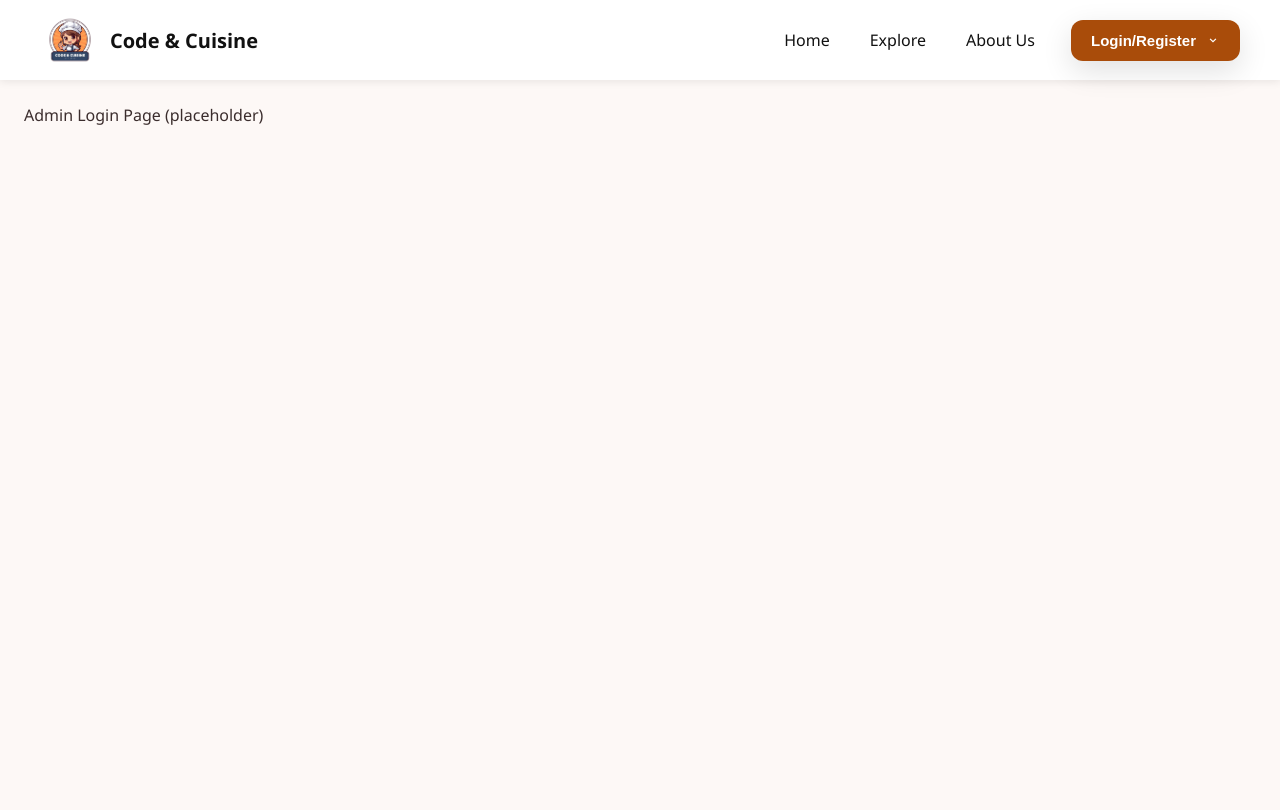
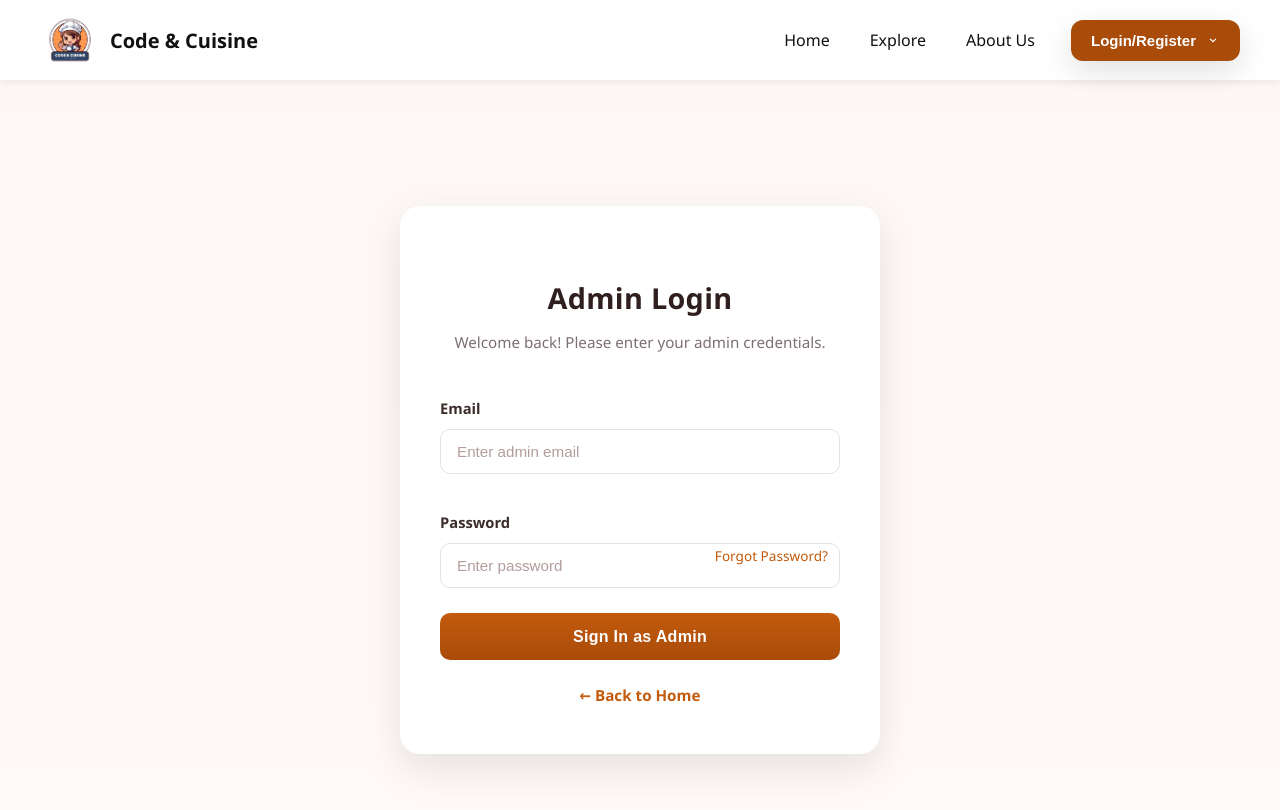
Before and after one commit to SujalGajera/Code-Cuisines, a React (Create React App) app: page /login/admin in a window 1280 px wide. Shown: the top 810 px of the page. Built offline with nearby package versions, Linux system fonts and the light colour scheme.

Commit message:
Sujal: I have added admin login files to my userstory and for long purposes

```diff
--- a/src/App.js
+++ b/src/App.js
@@ -6,6 +6,10 @@ import Navbar from './Sujal/Navbar';
 
 // Landing
 import Home from './Sujal/Home';
+
+// Admin screens
+import AdminSignIn from './Sujal/AdminSignIn';
+import AdminForgot from './Sujal/AdminForgot';
 
 // Customer screens
 import CustomerLogin from './Yubi/CustomerLogin';
@@ -35,6 +39,10 @@ function App() {
         <Route path="/explore" element={<Explore />} />
         <Route path="/about" element={<About />} />
 
+        {/* Admin Pages */}
+        <Route path="/login/admin" element={<AdminSignIn />} />
+        <Route path="/admin/forgot" element={<AdminForgot />} />
+
         {/* Customer auth & app */}
         <Route path="/login/customer" element={<CustomerLogin />} />
         <Route path="/customer/login" element={<Navigate to="/login/customer" replace />} />
--- /dev/null
+++ b/src/Sujal/AdminForgot.css
@@ -0,0 +1,145 @@
+/* ===== ADMIN FORGOT PASSWORD PAGE ===== */
+.admin-forgot-page {
+  min-height: 100vh;
+  display: flex;
+  justify-content: center;
+  align-items: center;
+  background: linear-gradient(180deg, #fdf8f6 0%, #fffaf8 100%);
+  padding: 40px 20px;
+  font-family: "Segoe UI", Tahoma, Geneva, Verdana, sans-serif;
+}
+
+.admin-forgot-card {
+  background: #ffffff;
+  padding: 3rem 2.5rem;
+  border-radius: 20px;
+  box-shadow: 0 15px 40px rgba(0, 0, 0, 0.1);
+  width: 100%;
+  max-width: 480px;
+  text-align: center;
+  transition: transform 0.3s ease, box-shadow 0.3s ease;
+}
+
+.admin-forgot-card:hover {
+  transform: translateY(-3px);
+  box-shadow: 0 18px 45px rgba(0, 0, 0, 0.12);
+}
+
+/* Titles */
+.forgot-title {
+  font-weight: 700;
+  font-size: 1.8rem;
+  color: #2f1f1f;
+  margin-bottom: 0.5rem;
+  letter-spacing: 0.3px;
+}
+
+.forgot-subtitle {
+  color: #7c6f6f;
+  font-size: 0.95rem;
+  margin-bottom: 2rem;
+  line-height: 1.4;
+}
+
+/* Form */
+.forgot-form {
+  display: flex;
+  flex-direction: column;
+  text-align: left;
+}
+
+label {
+  font-weight: 600;
+  color: #3c2c2c;
+  margin-bottom: 0.4rem;
+  font-size: 0.92rem;
+}
+
+.input-group {
+  position: relative;
+  margin-bottom: 1.6rem;
+}
+
+.input-group input {
+  width: 100%;
+  padding: 0.8rem 1rem;
+  border: 1px solid #e8e2df;
+  border-radius: 10px;
+  background-color: #fff;
+  font-size: 0.95rem;
+  transition: all 0.3s ease;
+  color: #3c2c2c;
+}
+
+.input-group input::placeholder {
+  color: #b39c9c;
+}
+
+.input-group input:focus {
+  outline: none;
+  border-color: #c35a0c;
+  box-shadow: 0 0 6px rgba(195, 90, 12, 0.25);
+  background-color: #fffdfb;
+}
+
+/* Messages */
+.message-text {
+  text-align: center;
+  font-size: 0.9rem;
+  font-weight: 500;
+  margin-bottom: 1rem;
+}
+
+.message-text.error {
+  color: #b32626;
+}
+
+.message-text.success {
+  color: #2e8b57;
+}
+
+/* Button */
+.btn-primary {
+  width: 100%;
+  background: linear-gradient(180deg, #c35a0c 0%, #a94c0a 100%);
+  color: #fff;
+  border: none;
+  border-radius: 10px;
+  padding: 0.9rem;
+  font-size: 1rem;
+  font-weight: 600;
+  cursor: pointer;
+  transition: all 0.25s ease;
+  letter-spacing: 0.3px;
+}
+
+.btn-primary:hover {
+  background: linear-gradient(180deg, #d96a10 0%, #b7540b 100%);
+  transform: translateY(-2px);
+  box-shadow: 0 4px 10px rgba(195, 90, 12, 0.35);
+}
+
+/* Back link */
+.back-link {
+  margin-top: 1.5rem;
+  text-align: center;
+}
+
+.back-link a {
+  color: #c35a0c;
+  font-weight: 600;
+  text-decoration: none;
+  font-size: 0.95rem;
+}
+
+.back-link a:hover {
+  text-decoration: underline;
+}
+
+/* Responsive */
+@media (max-width: 768px) {
+  .admin-forgot-card {
+    padding: 2.2rem 1.6rem;
+    max-width: 90%;
+  }
+}
--- /dev/null
+++ b/src/Sujal/AdminForgot.js
@@ -0,0 +1,61 @@
+import React, { useState } from "react";
+import { Link } from "react-router-dom";
+import "./AdminForgot.css";
+
+export default function AdminForgot() {
+  const [email, setEmail] = useState("");
+  const [message, setMessage] = useState("");
+
+  const handleReset = (e) => {
+    e.preventDefault();
+    if (!email.trim()) {
+      setMessage("⚠️ Please enter your email address.");
+    } else if (!/\S+@\S+\.\S+/.test(email)) {
+      setMessage("⚠️ Please enter a valid email address.");
+    } else {
+      setMessage("✅ Password reset link sent successfully!");
+      setEmail("");
+    }
+  };
+
+  return (
+    <div className="admin-forgot-page">
+      <div className="admin-forgot-card">
+        <h2 className="forgot-title">Forgot Password</h2>
+        <p className="forgot-subtitle">
+          Enter your admin email and we’ll send you a link to reset your password.
+        </p>
+
+        <form onSubmit={handleReset} className="forgot-form">
+          <label>Email</label>
+          <div className="input-group">
+            <input
+              type="email"
+              placeholder="you@example.com"
+              value={email}
+              onChange={(e) => setEmail(e.target.value)}
+            />
+          </div>
+
+          {message && (
+            <p
+              className={`message-text ${
+                message.startsWith("✅") ? "success" : "error"
+              }`}
+            >
+              {message}
+            </p>
+          )}
+
+          <button type="submit" className="btn-primary">
+            Send Reset Link
+          </button>
+
+          <div className="back-link">
+            <Link to="/login/admin">← Back to Login</Link>
+          </div>
+        </form>
+      </div>
+    </div>
+  );
+}
--- /dev/null
+++ b/src/Sujal/AdminSignIn.css
@@ -0,0 +1,158 @@
+/* ===== ADMIN LOGIN PAGE ===== */
+.admin-login-page {
+  min-height: 100vh;
+  display: flex;
+  justify-content: center;
+  align-items: center;
+  background: linear-gradient(180deg, #fdf8f6 0%, #fffaf8 100%);
+  padding: 40px 20px;
+  font-family: "Segoe UI", Tahoma, Geneva, Verdana, sans-serif;
+}
+
+.admin-login-card {
+  background: #ffffff;
+  padding: 3rem 2.5rem;
+  border-radius: 20px;
+  box-shadow: 0 15px 40px rgba(0, 0, 0, 0.1);
+  width: 100%;
+  max-width: 480px;
+  text-align: center;
+  transition: transform 0.3s ease, box-shadow 0.3s ease;
+}
+
+.admin-login-card:hover {
+  transform: translateY(-3px);
+  box-shadow: 0 18px 45px rgba(0, 0, 0, 0.12);
+}
+
+/* Titles */
+.admin-login-title {
+  font-weight: 700;
+  font-size: 1.8rem;
+  color: #2f1f1f;
+  margin-bottom: 0.4rem;
+  letter-spacing: 0.3px;
+}
+
+.admin-login-subtitle {
+  color: #7c6f6f;
+  font-size: 0.95rem;
+  margin-bottom: 2rem;
+  line-height: 1.4;
+}
+
+/* Form */
+.admin-login-form {
+  display: flex;
+  flex-direction: column;
+  text-align: left;
+}
+
+label {
+  font-weight: 600;
+  color: #3c2c2c;
+  margin-bottom: 0.4rem;
+  font-size: 0.92rem;
+}
+
+.input-group {
+  position: relative;
+  margin-bottom: 1.6rem;
+}
+
+.input-group input {
+  width: 100%;
+  padding: 0.8rem 1rem;
+  border: 1px solid #e8e2df;
+  border-radius: 10px;
+  background-color: #fff;
+  font-size: 0.95rem;
+  transition: all 0.3s ease;
+  color: #3c2c2c;
+}
+
+.input-group input::placeholder {
+  color: #b39c9c;
+}
+
+.input-group input:focus {
+  outline: none;
+  border-color: #c35a0c;
+  box-shadow: 0 0 6px rgba(195, 90, 12, 0.25);
+  background-color: #fffdfb;
+}
+
+/* Error text */
+.error-text {
+  color: #b32626;
+  font-size: 0.9rem;
+  font-weight: 500;
+  margin-top: -0.5rem;
+  margin-bottom: 1rem;
+  text-align: center;
+}
+
+/* Button */
+.btn-primary {
+  width: 100%;
+  background: linear-gradient(180deg, #c35a0c 0%, #a94c0a 100%);
+  color: #fff;
+  border: none;
+  border-radius: 10px;
+  padding: 0.9rem;
+  font-size: 1rem;
+  font-weight: 600;
+  cursor: pointer;
+  transition: all 0.25s ease;
+  letter-spacing: 0.3px;
+}
+
+.btn-primary:hover {
+  background: linear-gradient(180deg, #d96a10 0%, #b7540b 100%);
+  transform: translateY(-2px);
+  box-shadow: 0 4px 10px rgba(195, 90, 12, 0.35);
+}
+
+/* Back link */
+.back-link {
+  margin-top: 1.5rem;
+  text-align: center;
+}
+
+.back-link a {
+  color: #c35a0c;
+  font-weight: 600;
+  text-decoration: none;
+  font-size: 0.95rem;
+}
+
+.back-link a:hover {
+  text-decoration: underline;
+}
+
+/* Responsive */
+@media (max-width: 768px) {
+  .admin-login-card {
+    padding: 2.2rem 1.6rem;
+    max-width: 90%;
+  }
+}
+
+.password-row {
+  position: relative;
+}
+
+.forgot-link {
+  position: absolute;
+  right: 14px;
+  top: 9px;
+  font-size: 0.85rem;
+  color: #c35a0c;
+  text-decoration: none;
+  font-weight: 500;
+  transition: color 0.2s ease;
+}
+
+.forgot-link:hover {
+  text-decoration: underline;
+}
--- /dev/null
+++ b/src/Sujal/AdminSignIn.js
@@ -0,0 +1,75 @@
+import React, { useState } from "react";
+import { useNavigate, Link } from "react-router-dom";
+import "./AdminSignIn.css";
+
+export default function AdminSignIn() {
+  const navigate = useNavigate();
+  const [email, setEmail] = useState("");
+  const [password, setPassword] = useState("");
+  const [error, setError] = useState("");
+
+  const handleLogin = (e) => {
+    e.preventDefault();
+
+    if (!email.trim() && !password.trim()) {
+      setError("⚠️ Please enter your email and password.");
+    } else if (!email.trim()) {
+      setError("⚠️ Please enter your email address.");
+    } else if (!/\S+@\S+\.\S+/.test(email)) {
+      setError("⚠️ Please enter a valid email address.");
+    } else if (!password.trim()) {
+      setError("⚠️ Please enter your password.");
+    } else if (email === "admin@codecuisine.com" && password === "Admin123") {
+      localStorage.setItem("adminLoggedIn", "true");
+      navigate("/");
+    } else {
+      setError("⚠️ Incorrect email or password. Please try again.");
+    }
+  };
+
+  return (
+    <div className="admin-login-page">
+      <div className="admin-login-card">
+        <h2 className="admin-login-title">Admin Login</h2>
+        <p className="admin-login-subtitle">
+          Welcome back! Please enter your admin credentials.
+        </p>
+
+        <form onSubmit={handleLogin} className="admin-login-form">
+          <label>Email</label>
+          <div className="input-group">
+            <input
+              type="email"
+              placeholder="Enter admin email"
+              value={email}
+              onChange={(e) => setEmail(e.target.value)}
+            />
+          </div>
+
+          <label>Password</label>
+          <div className="input-group password-row">
+            <input
+              type="password"
+              placeholder="Enter password"
+              value={password}
+              onChange={(e) => setPassword(e.target.value)}
+            />
+            <Link to="/admin/forgot" className="forgot-link">
+              Forgot Password?
+            </Link>
+          </div>
+
+          {error && <p className="error-text">{error}</p>}
+
+          <button type="submit" className="btn-primary">
+            Sign In as Admin
+          </button>
+
+          <div className="back-link">
+            <Link to="/">← Back to Home</Link>
+          </div>
+        </form>
+      </div>
+    </div>
+  );
+}
```
Also changed, not shown: src/Sujal/AdminLogin.css (deleted), src/Sujal/AdminLogin.js (deleted).
